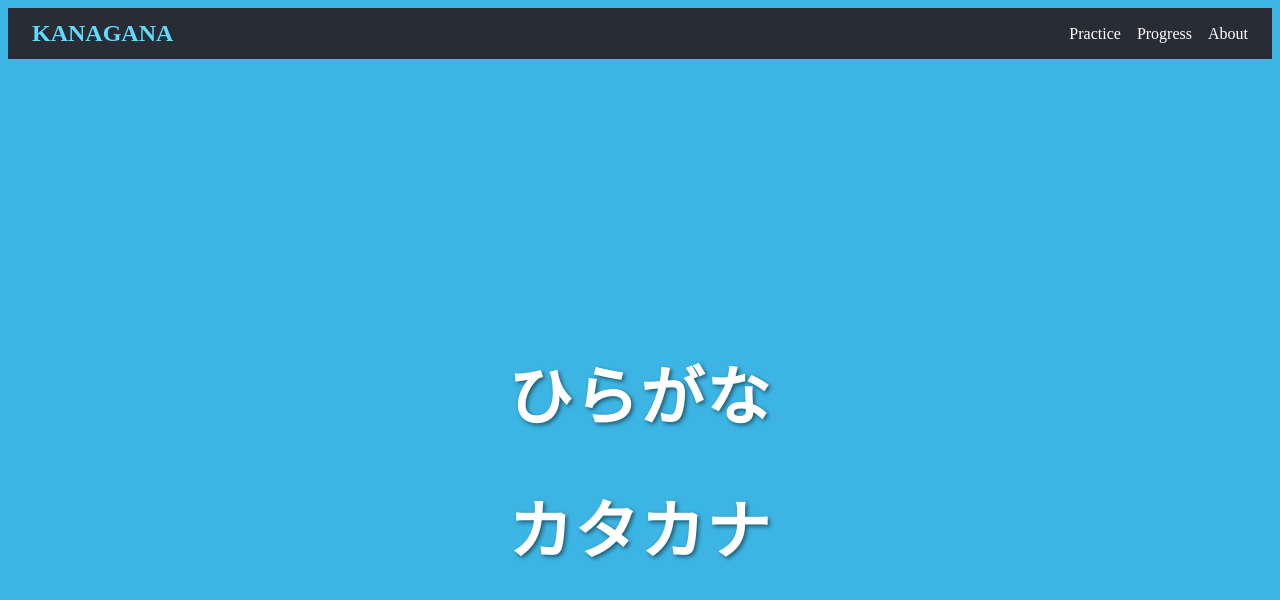
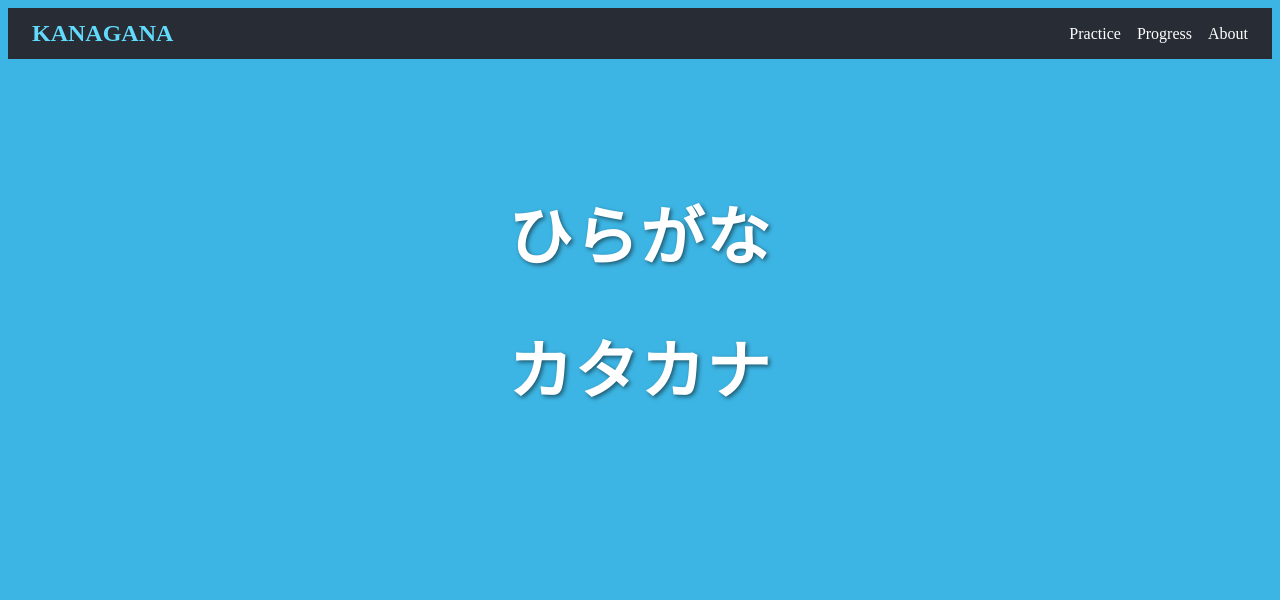
Before and after one commit to NguyenHChinh/kanagana, a React (Vite) app in the folder kanagana/: page /practice in a window 1280 px wide. Shown: the top 600 px of the page. Built offline with nearby package versions, Linux system fonts and the light colour scheme.

Commit message:
Fixed scrollbar overflow when hovering over

```diff
--- a/kanagana/src/components/KanaSelect.css
+++ b/kanagana/src/components/KanaSelect.css
@@ -23,6 +23,8 @@
 .kana-select-container{
     display: flex;
     justify-content: center;
-    height: 100vh;
+    height: 60vh;
     flex-direction: column;
+    align-items: center;
+    overflow: hidden;
 }
```
